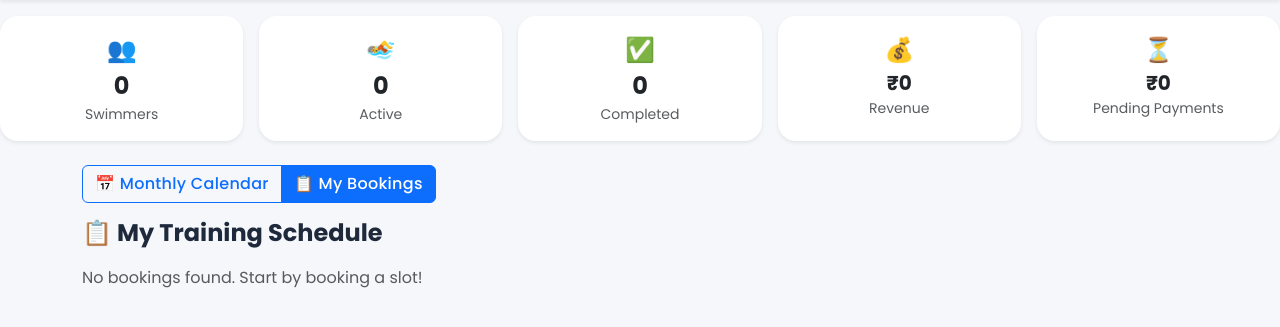
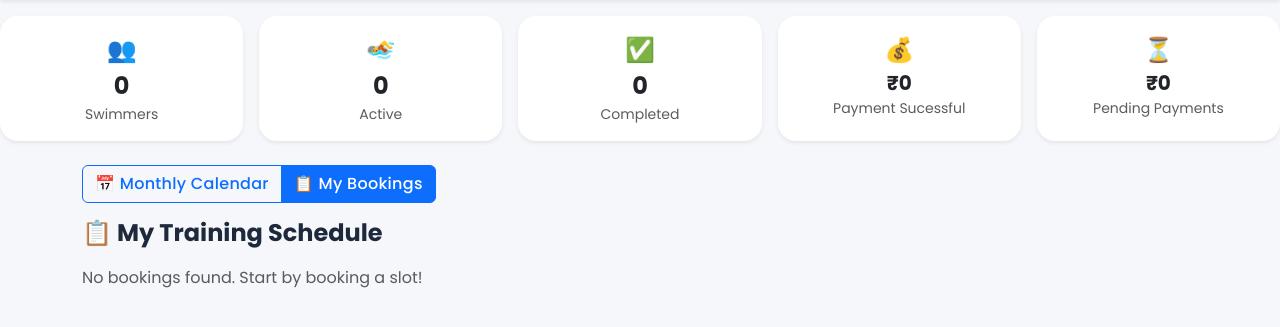
Before and after one commit to muni-qa-engineer/swimTrackPro_v2, a Flask app: page / in a window 1280 px wide. Shown: the part 68-395 px from the top of the page. Run offline with Flask 3, Linux system fonts and the light colour scheme; a user stored in the database is signed in; data that the repository does not hold is empty; some libraries are stand-ins or nearby versions.

Commit message:
Heading update

```diff
--- a/templates/dashboard.html
+++ b/templates/dashboard.html
@@ -54,7 +54,7 @@
             <div class="card-body text-center py-3">
                 <div class="fs-4">💰</div>
                 <div class="fw-bold fs-5">₹{{ '{:,}'.format(monthly_revenue) }}</div>
-                <div class="text-muted small">Revenue</div>
+                <div class="text-muted small">Payment Sucessful</div>
             </div>
         </div>
     </div>
```
